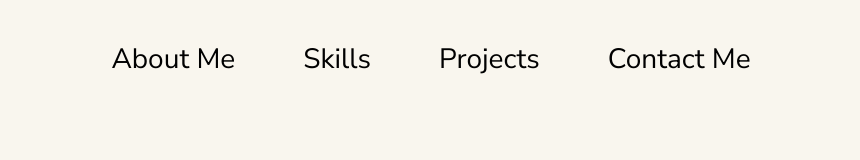
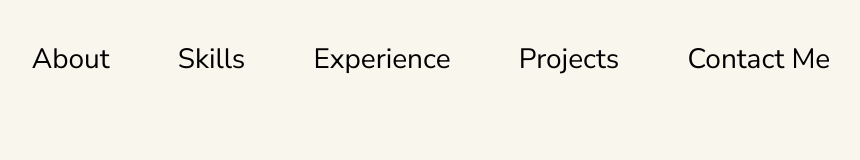
Before and after one commit to vinmeil/portfolio, a plain HTML site: page index.html in a window 1280 px wide. Shown: the whole page, without its empty margins (229-1089 px from the left). Drawn offline with Linux system fonts and the light colour scheme.

Commit message:
Add README.md

```diff
--- a/index.html
+++ b/index.html
@@ -20,8 +20,9 @@
     <h1>Vincent Wesley Liem</h1>
     <nav class="header-nav-items">
       <ul>
-        <li><a href="#about">About Me</a></li>
+        <li><a href="#about">About</a></li>
         <li><a href="#skills">Skills</a></li>
+        <li><a href="#experience">Experience</a></li>
         <li><a href="#projects">Projects</a></li>
         <li><a href="#contact">Contact Me</a></li>
       </ul>
```
Also changed, not shown: 1 other file.
